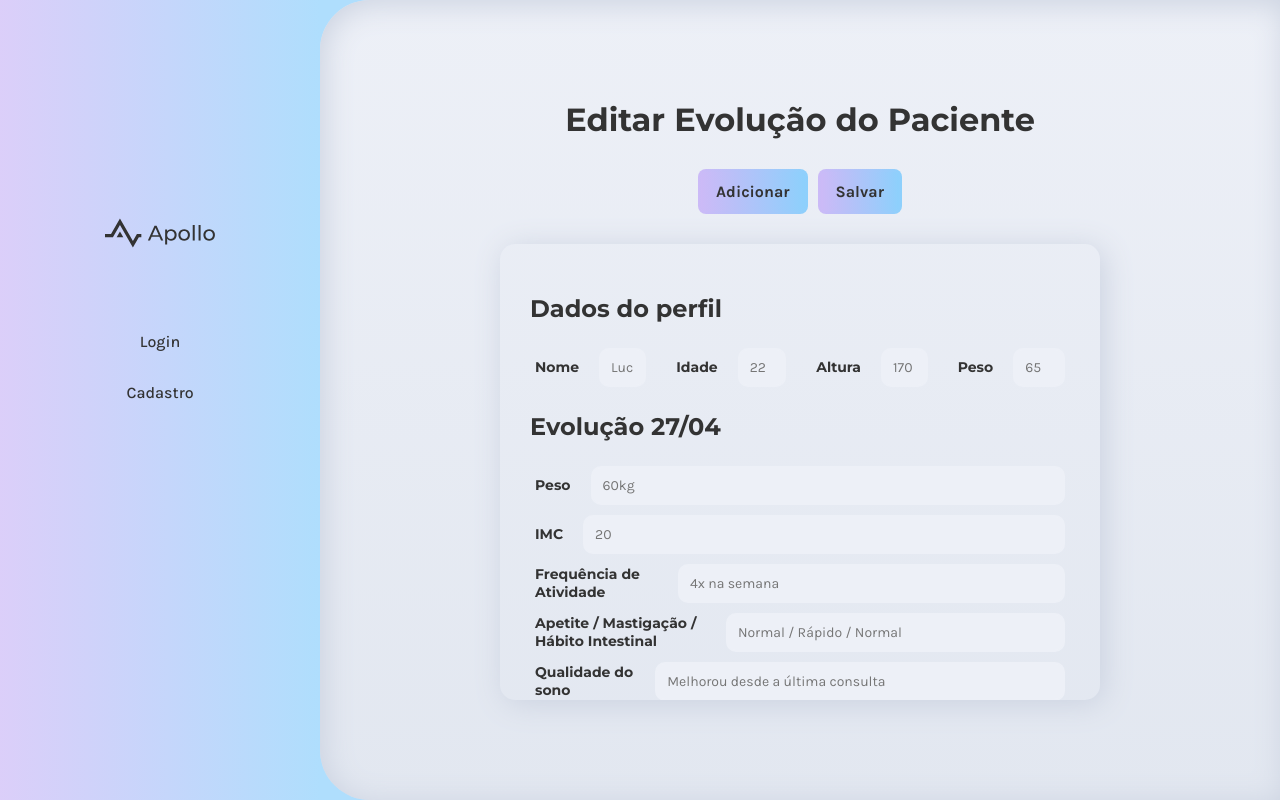
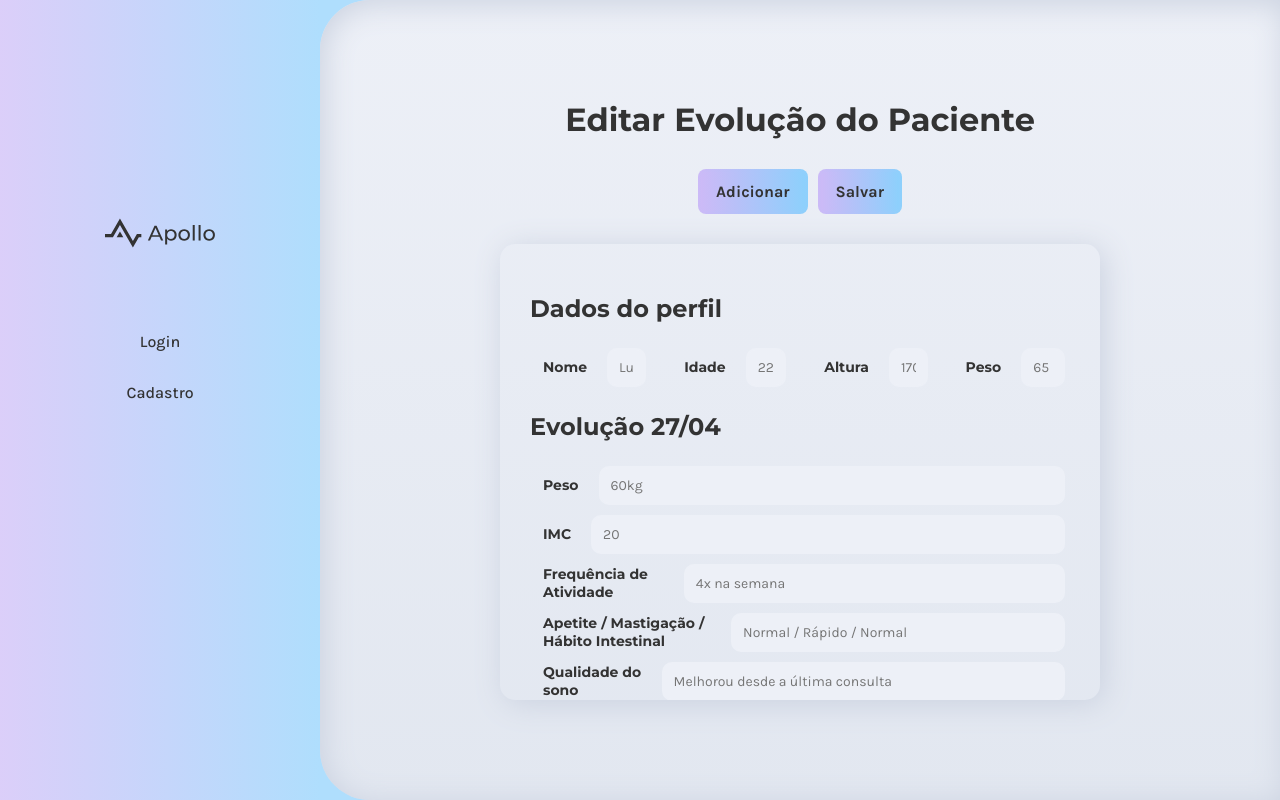
Before and after one commit to pedrohrodrig/LabEngSoft2-Frontend, a React (Create React App) app in the folder frontend/: page /nutritionist/evolution/edit in a window 1280 px wide. Built offline with nearby package versions, Linux system fonts and the light colour scheme.

Commit message:
Adiciona step para numeros decimais

```diff
--- a/frontend/src/components/textInput/textInput.css
+++ b/frontend/src/components/textInput/textInput.css
@@ -13,6 +13,7 @@
 
 .textinput h1 {
     font-size: 14px;
+    padding-left: 0.5rem;
 }
 
 .textinput input {
--- a/frontend/src/components/textInput/textInput.js
+++ b/frontend/src/components/textInput/textInput.js
@@ -1,7 +1,7 @@
 import React from "react";
 import "./textInput.css";
 
-function TextInput({ className, title, type, placeholder, handleTextInput, name }) {
+function TextInput({ className, title, type, placeholder, handleTextInput, name, isFloat }) {
 
     const classes = `textinput ${className}`;
 
@@ -14,6 +14,7 @@ function TextInput({ className, title, type, placeholder, handleTextInput, name
           onChange={handleTextInput}
           name={name}
           type={type}
+          step={type === "number" && isFloat ? "0.01" : undefined}
         ></input>
       </div>
     );
--- a/frontend/src/pages/login/RegisterPage/RegisterPage.js
+++ b/frontend/src/pages/login/RegisterPage/RegisterPage.js
@@ -147,6 +147,7 @@ function RegisterPage() {
           name="weight"
           value={registerData.weight}
           handleTextInput={handleChangePatientExclusiveFields}
+          isFloat
         />}
         {isPatient && <TextInput
           title="Altura"
@@ -155,6 +156,7 @@ function RegisterPage() {
           name="height"
           value={registerData.height}
           handleTextInput={handleChangePatientExclusiveFields}
+          isFloat
         />}
         <TextInput
           title="Celular"
```
